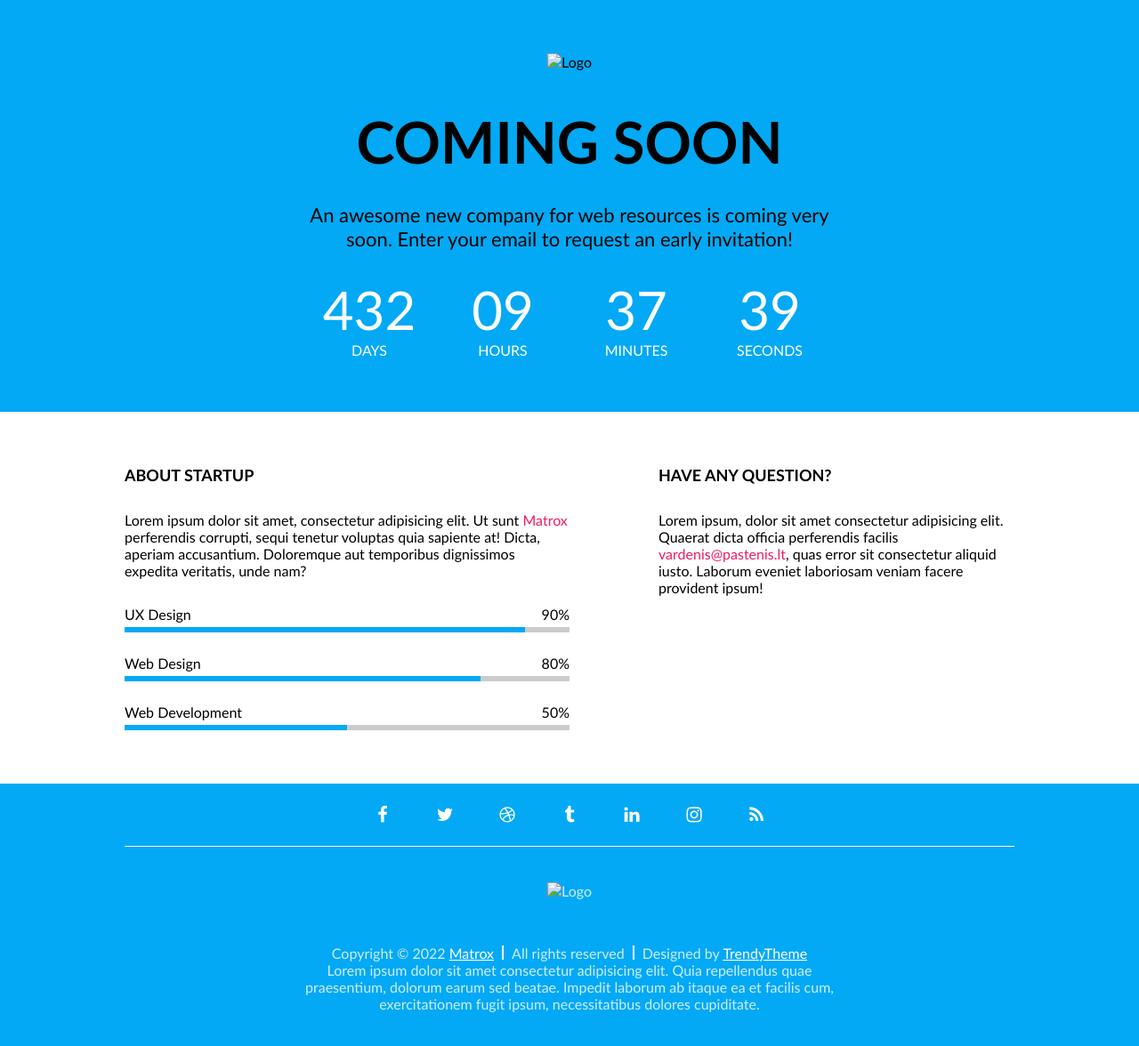
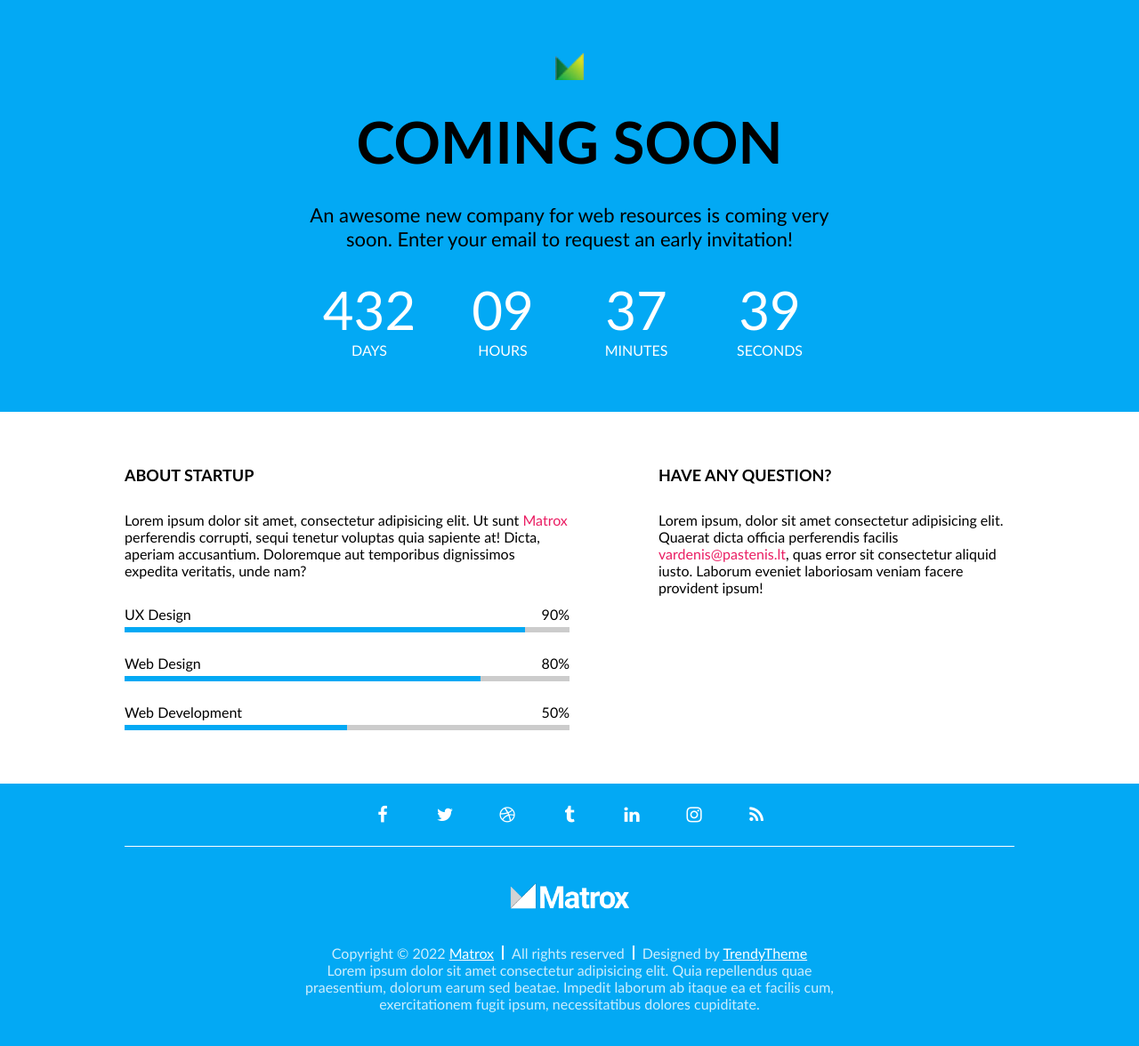
Before and after one commit to pijusp/5-coming-soon, a website: page index.html in a window 1280 px wide. Shown: the whole page at 89% size. Drawn offline with Linux system fonts and the light colour scheme.

Commit message:
Import fixes

```diff
--- a/index.html
+++ b/index.html
@@ -27,7 +27,7 @@
 <body>
     <section class="container bg-blue">
         <div class="short-row hero">
-            <img class="logo" src="./img/logo.png" alt="Logo">
+            <img class="logo" src="./images/logo.png" alt="Logo">
             <h1 class="main-title">Coming soon</h1>
             <p class="main-description">An awesome new company for web resources is coming very soon. Enter your email to request an early invitation!</p>
             <div class="clock">
@@ -104,7 +104,7 @@
             <a href="#" class="fa fa-rss"></a>
         </div>
         <div class="short-row bottom">
-            <img class="logo" src="./img/logo-white.png" alt="Logo">
+            <img class="logo" src="./images/Matrox.png" alt="Logo">
             <div class="trio">
                 <p>Copyright &copy; 2022 <a href="#">Matrox</a></p>
                 <p>All rights reserved</p>
```
